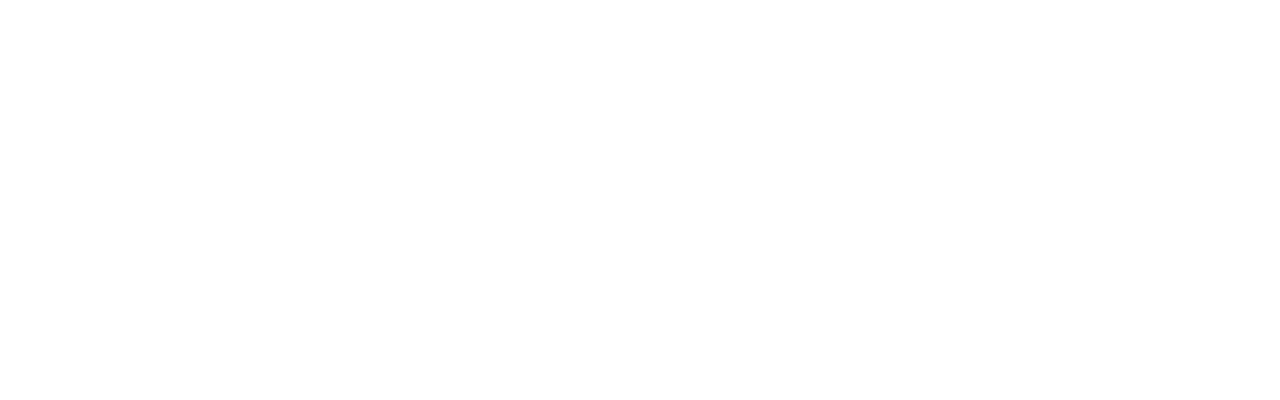
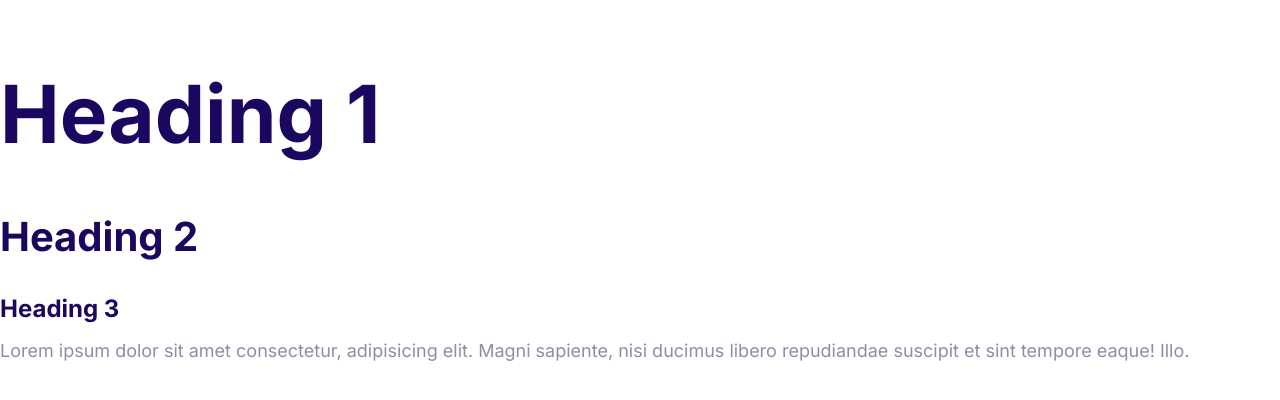
Before and after one commit to githubflinda/myweb, a plain HTML site: page index.html in a window 1280 px wide. Drawn offline with Linux system fonts and the light colour scheme.

Commit message:
Define the styles for the fonts.

```diff
--- a/css/styles.css
+++ b/css/styles.css
@@ -5,3 +5,54 @@
     --color-headings: #1b0760;
     --color-body: #918ca4;
 }
+
+html {
+    /* font-size: 16px; */
+    font-size: 62.5%;
+}
+
+body {
+    font-family: Inter, Arial, Helvetica, sans-serif;
+    color: var(--color-body);
+    font-size: 2.4rem;
+    line-height: 1.5;
+}
+
+h1, h2, h3 {
+    color: var(--color-headings);
+    margin-bottom: 1rem;
+}
+
+h1 {
+    font-size: 7rem;
+}
+
+h2 {
+    font-size: 4rem;
+}
+
+h3 {
+    font-size: 3rem;
+}
+
+p {
+    margin-top: 0;
+}
+
+@media screen and (min-width:1024px) {
+    body {
+        font-size: 1.8rem;
+    }
+
+    h1 {
+        font-size: 8rem;
+    }
+
+    h2 {
+        font-size: 4rem;
+    }
+
+    h3 {
+        font-size: 2.4rem;
+    }
+}
--- a/index.html
+++ b/index.html
@@ -5,8 +5,23 @@
     <meta http-equiv="X-UA-Compatible" content="IE=edge" />
     <meta name="viewport" content="width=device-width, initial-scale=1.0" />
     <title>Document</title>
+    <link rel="preconnect" href="https://fonts.googleapis.com" />
+    <link rel="preconnect" href="https://fonts.gstatic.com" crossorigin />
+    <link
+      href="https://fonts.googleapis.com/css2?family=Inter:wght@400;700&display=swap"
+      rel="stylesheet"
+    />
+
     <link rel="stylesheet" href="css/normalize.css" />
-    <link rel="stylesheet" href="css/style.css" />
+    <link rel="stylesheet" href="css/styles.css" />
   </head>
-  <body></body>
+  <body>
+    <h1>Heading 1</h1>
+    <h2>Heading 2</h2>
+    <h3>Heading 3</h3>
+    <p>
+      Lorem ipsum dolor sit amet consectetur, adipisicing elit. Magni sapiente,
+      nisi ducimus libero repudiandae suscipit et sint tempore eaque! Illo.
+    </p>
+  </body>
 </html>
```
